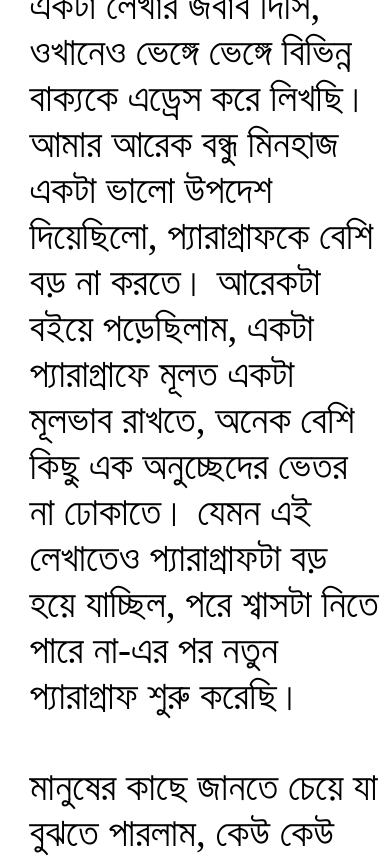
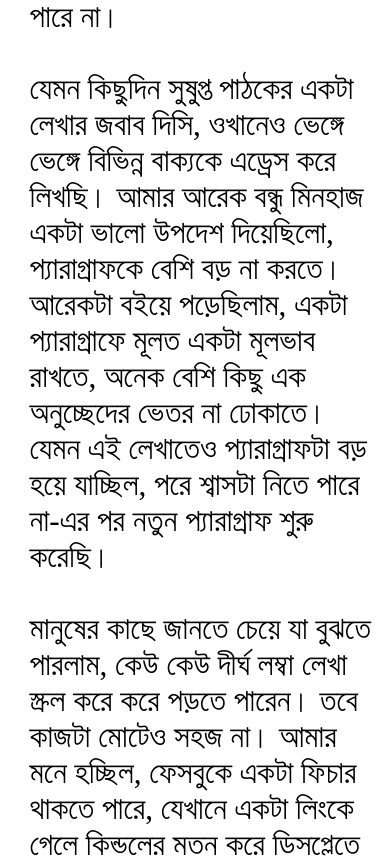
Before and after one commit to Ahmad-Shah-GEB/kindle-like-article, a plain HTML site: page index.html in a window 390 px wide. Shown: the top 856 px of the page. Drawn offline with Linux system fonts and the light colour scheme.

Commit message:
Update style.css

```diff
--- a/style.css
+++ b/style.css
@@ -46,7 +46,7 @@ button {
         height: auto;
         border-right: none;
         border-bottom: 2px solid #000;
-        font-size: 10vw; /* Responsive font size */
+        font-size: 8vw; /* Responsive font size */
         padding: 10px; /* Reduced padding */
         min-font-size: 16px; /* Minimum font size for readability */
     }
```
